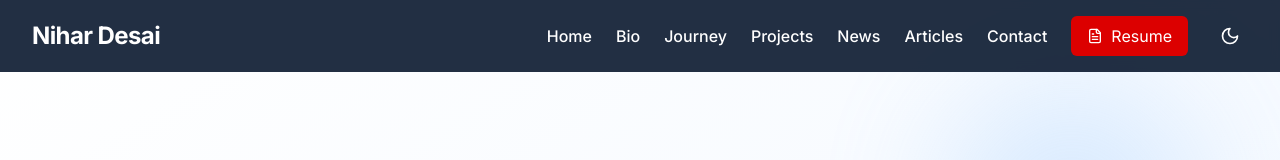
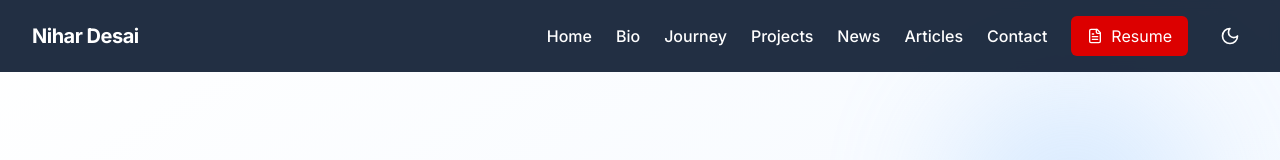
Before and after one commit to NiharDesai1591/website_bolt, a React (Vite) app: page / in a window 1280 px wide. Shown: the top 160 px of the page. Built offline with nearby package versions, Linux system fonts and the light colour scheme.

Commit message:
Updated Header.tsx

```diff
--- a/src/components/layout/Header.tsx
+++ b/src/components/layout/Header.tsx
@@ -53,7 +53,7 @@ const Header: React.FC = () => {
         <div className="flex items-center justify-between">
           <a
             href="#home"
-            className="text-2xl font-bold tracking-tight text-white hover:text-ferrari transition-colors"
+            className="text-xl font-bold tracking-tight text-white hover:text-ferrari transition-colors"
             onClick={(e) => {
               e.preventDefault();
               handleNavClick('#home');
```
